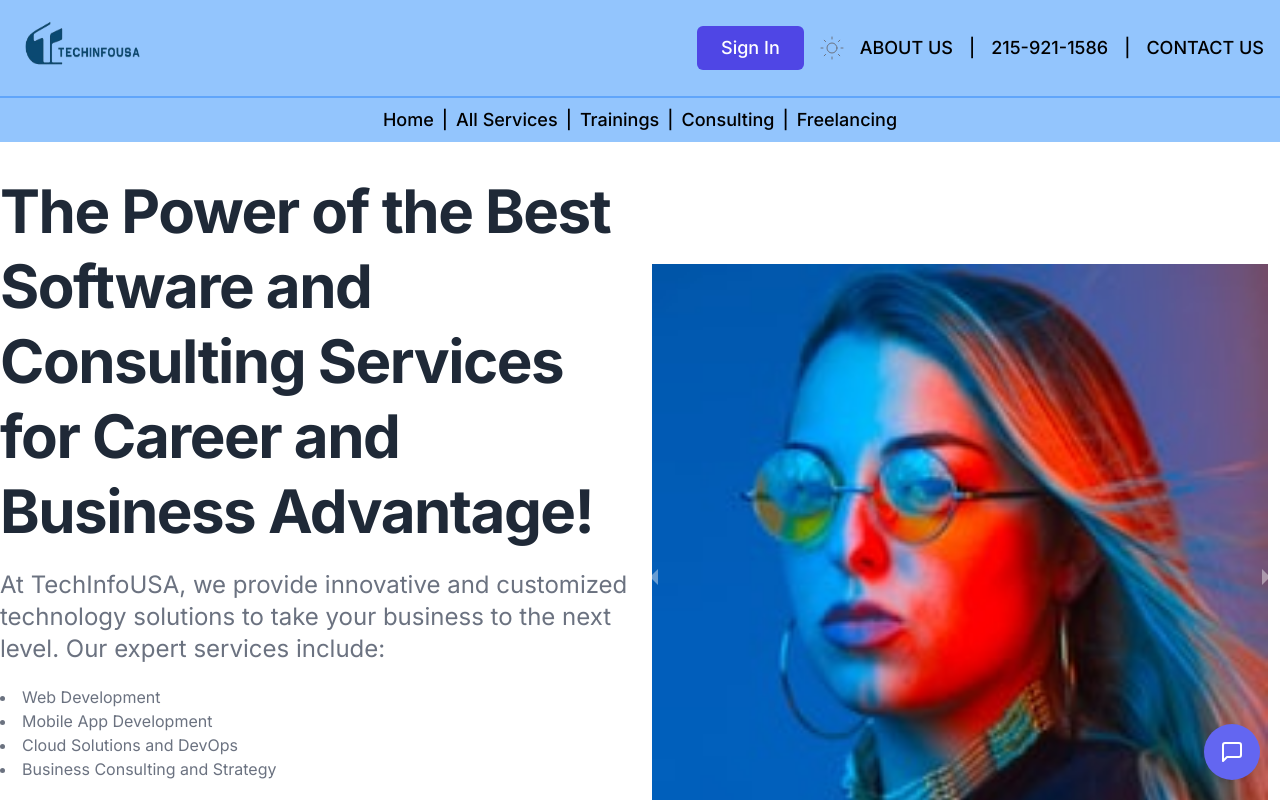
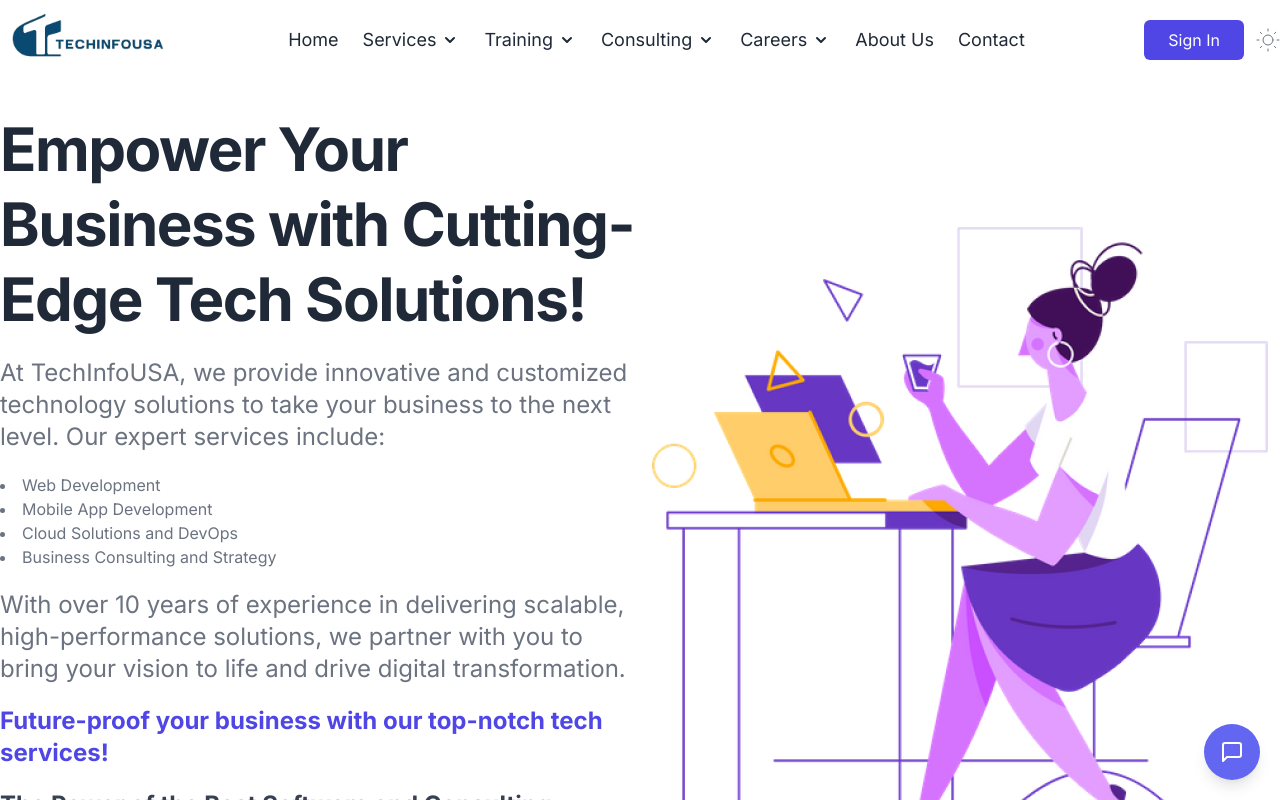
Before and after one commit to parosh-mahmud/techinfousa, a Next.js app: page / in a window 1280 px wide. Shown: the top 800 px of the page. Built offline with nearby package versions, Linux system fonts and the light colour scheme.

Commit message:
updated navbar

```diff
--- a/components/hero.js
+++ b/components/hero.js
@@ -1,10 +1,6 @@
 import Image from "next/image";
 import Container from "./container";
-import { Carousel } from "react-responsive-carousel";
-import "react-responsive-carousel/lib/styles/carousel.min.css";
-import heroImg1 from "../public/img/user1.jpg";
-import heroImg2 from "../public/img/user1.jpg";
-import heroImg3 from "../public/img/user3.jpg"; // Add more images as needed
+import heroImg from "../public/img/hero.png"; // You can update this image to reflect your business
 
 export default function Hero() {
   return (
@@ -13,8 +9,7 @@ export default function Hero() {
         <div className="flex items-center w-full lg:w-1/2">
           <div className="max-w-2xl mb-8">
             <h1 className="text-4xl font-bold leading-snug tracking-tight text-gray-800 lg:text-4xl lg:leading-tight xl:text-6xl xl:leading-tight dark:text-white">
-              The Power of the Best Software and Consulting Services for Career
-              and Business Advantage!
+              Empower Your Business with Cutting-Edge Tech Solutions!
             </h1>
             <p className="py-5 text-xl leading-normal text-gray-500 lg:text-xl xl:text-2xl dark:text-gray-300">
               At TechInfoUSA, we provide innovative and customized technology
@@ -32,59 +27,36 @@ export default function Hero() {
               high-performance solutions, we partner with you to bring your
               vision to life and drive digital transformation.
             </p>
-
+            <h2 className="text-2xl font-bold text-indigo-600">
+              Future-proof your business with our top-notch tech services!
+            </h2>
+            <h3 className="text-2xl font-bold text-gray-700 dark:text-white mt-5">
+              The Power of the Best Software and Consulting Services for Career
+              and Business Advantage!
+            </h3>
+            <p className="py-3 text-lg font-semibold text-gray-700 dark:text-gray-300">
+              <span className="line-through">$999</span> $799{" "}
+              <span className="text-xs">(limited-time offer)</span>
+            </p>
             <a
               href="#contact"
               className="px-8 py-4 text-lg font-medium text-center text-white bg-indigo-600 rounded-md"
             >
-              Take services
+              Get Started
             </a>
           </div>
         </div>
         <div className="flex items-center justify-center w-full lg:w-1/2">
-          <div className="w-full">
-            <Carousel
-              showArrows={true}
-              autoPlay={true}
-              infiniteLoop={true}
-              interval={5000}
-              showThumbs={false}
-              showStatus={false}
-            >
-              <div>
+          <div className="hidden lg:block">
             <Image
-                  src={heroImg1}
+              src={heroImg}
               width="616"
               height="617"
-                  alt="Hero Illustration 1"
+              alt="Hero Illustration"
               layout="intrinsic"
               loading="eager"
               placeholder="blur"
             />
-              </div>
-              <div>
-                <Image
-                  src={heroImg2}
-                  width="616"
-                  height="617"
-                  alt="Hero Illustration 2"
-                  layout="intrinsic"
-                  loading="eager"
-                  placeholder="blur"
-                />
-              </div>
-              <div>
-                <Image
-                  src={heroImg3}
-                  width="616"
-                  height="617"
-                  alt="Hero Illustration 3"
-                  layout="intrinsic"
-                  loading="eager"
-                  placeholder="blur"
-                />
-              </div>
-            </Carousel>
           </div>
         </div>
       </Container>
--- a/components/navbar.js
+++ b/components/navbar.js
@@ -1,262 +1,263 @@
-// import Link from "next/link";
-// import ThemeChanger from "./DarkSwitch";
-// import { Disclosure } from "@headlessui/react";
-// import { Fragment, useState, useEffect } from "react";
-// import { ChevronDownIcon } from "@heroicons/react/solid";
-
-// export default function Navbar() {
-//   const [isScrolled, setIsScrolled] = useState(false);
-
-//   const handleScroll = () => {
-//     setIsScrolled(window.scrollY > 0);
-//   };
-
-//   useEffect(() => {
-//     window.addEventListener("scroll", handleScroll);
-//     return () => {
-//       window.removeEventListener("scroll", handleScroll);
-//     };
-//   }, []);
-
-//   const navigation = [
-//     { name: "Home", href: "/" },
-//     {
-//       name: "Services",
-//       submenu: [
-//         { name: "Web Development", href: "/services/web-development" },
-//         { name: "App Development", href: "/services/app-development" },
-//         { name: "SEO Optimization", href: "/services/seo-optimization" },
-//       ],
-//     },
-//     {
-//       name: "Training",
-//       submenu: [
-//         { name: "Workshops", href: "/training/workshops" },
-//         { name: "Webinars", href: "/training/webinars" },
-//       ],
-//     },
-//     {
-//       name: "Consulting",
-//       submenu: [
-//         { name: "Business Strategy", href: "/consulting/business-strategy" },
-//         { name: "Technology", href: "/consulting/technology" },
-//       ],
-//     },
-//     {
-//       name: "Careers",
-//       submenu: [
-//         { name: "Job Openings", href: "/careers/job-openings" },
-//         { name: "Internships", href: "/careers/internships" },
-//       ],
-//     },
-//     { name: "About Us", href: "/about" },
-//     { name: "Contact", href: "/contact" },
-//   ];
-
-//   return (
-//     <>
-//       <div
-//         className={`w-full fixed top-0 z-50 h-20 ${
-//           isScrolled ? "bg-white shadow-md dark:bg-gray-900" : ""
-//         }`}
-//       >
-//         <nav className="container flex items-center justify-between h-full p-4 mx-auto lg:justify-between xl:px-0">
-//           <Disclosure>
-//             {({ open }) => (
-//               <>
-//                 <div className="flex items-center justify-between w-full lg:w-auto">
-//                   <Link href="/">
-//                     <a className="flex items-center space-x-2">
-//                       <img
-//                         src="/logos/techinfologo.png"
-//                         alt="Logo"
-//                         className="w-25 h-20"
-//                       />
-//                     </a>
-//                   </Link>
-//                   <div className="flex items-center lg:hidden">
-//                     <Disclosure.Button
-//                       className="p-2 text-gray-500 rounded-md hover:text-indigo-500 focus:text-indigo-500 focus:bg-indigo-100 focus:outline-none dark:text-gray-300 dark:focus:bg-trueGray-700"
-//                       aria-label="Toggle Menu"
-//                     >
-//                       {open ? (
-//                         <svg className="w-6 h-6" viewBox="0 0 24 24">
-//                           <path fill="currentColor" d="M6 18L18 6M6 6l12 12" />
-//                         </svg>
-//                       ) : (
-//                         <svg className="w-6 h-6" viewBox="0 0 24 24">
-//                           <path
-//                             fill="currentColor"
-//                             d="M4 6h16M4 12h16M4 18h16"
-//                           />
-//                         </svg>
-//                       )}
-//                     </Disclosure.Button>
-//                   </div>
-//                 </div>
-//                 <Disclosure.Panel className="lg:hidden">
-//                   <div className="flex flex-col mt-4 space-y-2">
-//                     {navigation.map((item, index) => (
-//                       <div key={index}>
-//                         {item.submenu ? (
-//                           <Disclosure>
-//                             {({ open }) => (
-//                               <>
-//                                 <Disclosure.Button className="flex justify-between w-full px-4 py-2 text-gray-500 rounded-md dark:text-gray-300 hover:text-indigo-500 focus:outline-none">
-//                                   <span>{item.name}</span>
-//                                   <ChevronDownIcon
-//                                     className={`w-5 h-5 transition-transform duration-200 ${
-//                                       open ? "transform rotate-180" : ""
-//                                     }`}
-//                                   />
-//                                 </Disclosure.Button>
-//                                 <Disclosure.Panel className="px-4 pt-2 pb-4">
-//                                   {item.submenu.map((subitem, idx) => (
-//                                     <Link key={idx} href={subitem.href}>
-//                                       <a className="block py-2 text-gray-500 rounded-md dark:text-gray-300 hover:text-indigo-500 focus:outline-none">
-//                                         {subitem.name}
-//                                       </a>
-//                                     </Link>
-//                                   ))}
-//                                 </Disclosure.Panel>
-//                               </>
-//                             )}
-//                           </Disclosure>
-//                         ) : (
-//                           <Link href={item.href}>
-//                             <a className="px-4 py-2 text-gray-500 rounded-md dark:text-gray-300 hover:text-indigo-500 focus:text-indigo-500 focus:bg-indigo-100 focus:outline-none">
-//                               {item.name}
-//                             </a>
-//                           </Link>
-//                         )}
-//                       </div>
-//                     ))}
-//                     <Link href="/">
-//                       <a className="px-6 py-2 mt-3 text-center text-white bg-indigo-600 rounded-md">
-//                         Sign In
-//                       </a>
-//                     </Link>
-//                     <div className="mt-3">
-//                       <ThemeChanger />
-//                     </div>
-//                   </div>
-//                 </Disclosure.Panel>
-//               </>
-//             )}
-//           </Disclosure>
-//           <div className="hidden lg:flex lg:items-center">
-//             <ul className="flex items-center space-x-6">
-//               {navigation.map((menu, index) => (
-//                 <li key={index} className="relative group">
-//                   {menu.submenu ? (
-//                     <>
-//                       <button className="flex items-center text-lg font-normal text-gray-800 dark:text-gray-200 hover:text-indigo-500 focus:outline-none">
-//                         {menu.name}
-//                         <ChevronDownIcon className="w-5 h-5 ml-1 transition-transform duration-200 group-hover:rotate-180" />
-//                       </button>
-//                       <div className="absolute left-0 z-10 hidden pt-2 group-hover:block">
-//                         <div className="w-48 bg-white rounded-md shadow-lg dark:bg-gray-800">
-//                           {menu.submenu.map((subitem, idx) => (
-//                             <Link key={idx} href={subitem.href}>
-//                               <a className="block px-4 py-2 text-gray-800 dark:text-gray-200 hover:bg-gray-100 dark:hover:bg-gray-700">
-//                                 {subitem.name}
-//                               </a>
-//                             </Link>
-//                           ))}
-//                         </div>
-//                       </div>
-//                     </>
-//                   ) : (
-//                     <Link href={menu.href}>
-//                       <a className="text-lg font-normal text-gray-800 dark:text-gray-200 hover:text-indigo-500 focus:outline-none">
-//                         {menu.name}
-//                       </a>
-//                     </Link>
-//                   )}
-//                 </li>
-//               ))}
-//             </ul>
-//           </div>
-//           <div className="hidden lg:flex lg:items-center space-x-3">
-//             <Link href="/">
-//               <a className="px-6 py-2 text-white bg-indigo-600 rounded-md">
-//                 Sign In
-//               </a>
-//             </Link>
-//             <ThemeChanger />
-//           </div>
-//         </nav>
-//       </div>
-//       <main className="mt-20">{/* Main content goes here */}</main>
-//     </>
-//   );
-// }
 import Link from "next/link";
 import ThemeChanger from "./DarkSwitch";
+import { Disclosure } from "@headlessui/react";
+import { Fragment, useState, useEffect } from "react";
+import { ChevronDownIcon } from "@heroicons/react/solid";
 
-export default function CustomNavbar() {
+export default function Navbar() {
+  const [isScrolled, setIsScrolled] = useState(false);
+
+  const handleScroll = () => {
+    setIsScrolled(window.scrollY > 0);
+  };
+
+  useEffect(() => {
+    window.addEventListener("scroll", handleScroll);
+    return () => {
+      window.removeEventListener("scroll", handleScroll);
+    };
+  }, []);
+
+  const navigation = [
+    { name: "Home", href: "/" },
+    {
+      name: "Services",
+      submenu: [
+        { name: "Web Development", href: "/services/web-development" },
+        { name: "App Development", href: "/services/app-development" },
+        { name: "SEO Optimization", href: "/services/seo-optimization" },
+      ],
+    },
+    {
+      name: "Training",
+      submenu: [
+        { name: "Workshops", href: "/training/workshops" },
+        { name: "Webinars", href: "/training/webinars" },
+      ],
+    },
+    {
+      name: "Consulting",
+      submenu: [
+        { name: "Business Strategy", href: "/consulting/business-strategy" },
+        { name: "Technology", href: "/consulting/technology" },
+      ],
+    },
+    {
+      name: "Careers",
+      submenu: [
+        { name: "Job Openings", href: "/careers/job-openings" },
+        { name: "Internships", href: "/careers/internships" },
+      ],
+    },
+    { name: "About Us", href: "/about" },
+    { name: "Contact", href: "/contact" },
+  ];
+
   return (
-    <header className="bg-blue-300">
-      {/* Top bar */}
-      <div className="container mx-auto flex justify-between items-center py-2 px-4 border-b-1 border-indigo-600">
-        {/* Logo Section */}
-        <div className="w-1/3 flex items-center justify-start">
+    <>
+      <div
+        className={`w-full fixed top-0 z-50 h-20 ${
+          isScrolled ? "bg-white shadow-md dark:bg-gray-900" : ""
+        }`}
+      >
+        <nav className="container flex items-center justify-between h-full p-4 mx-auto lg:justify-between xl:px-0">
+          <Disclosure>
+            {({ open }) => (
+              <>
+                <div className="flex items-center justify-between w-full lg:w-auto">
+                  <Link href="/">
+                    <a className="flex items-center space-x-2">
                       <img
                         src="/logos/techinfologo.png"
                         alt="Logo"
-            className="w-32 h-20" // Adjust these dimensions as needed
+                        className="w-25 h-20"
                       />
+                    </a>
+                  </Link>
+                  <div className="flex items-center lg:hidden">
+                    <Disclosure.Button
+                      className="p-2 text-gray-500 rounded-md hover:text-indigo-500 focus:text-indigo-500 focus:bg-indigo-100 focus:outline-none dark:text-gray-300 dark:focus:bg-trueGray-700"
+                      aria-label="Toggle Menu"
+                    >
+                      {open ? (
+                        <svg className="w-6 h-6" viewBox="0 0 24 24">
+                          <path fill="currentColor" d="M6 18L18 6M6 6l12 12" />
+                        </svg>
+                      ) : (
+                        <svg className="w-6 h-6" viewBox="0 0 24 24">
+                          <path
+                            fill="currentColor"
+                            d="M4 6h16M4 12h16M4 18h16"
+                          />
+                        </svg>
+                      )}
+                    </Disclosure.Button>
                   </div>
-
-        {/* Info Section with Sign In button */}
-        <div className="w-2/3 flex justify-end items-center space-x-4 text-lg text-black font-medium">
-          {/* Sign In Button */}
+                </div>
+                <Disclosure.Panel className="lg:hidden">
+                  <div className="flex flex-col mt-4 space-y-2">
+                    {navigation.map((item, index) => (
+                      <div key={index}>
+                        {item.submenu ? (
+                          <Disclosure>
+                            {({ open }) => (
+                              <>
+                                <Disclosure.Button className="flex justify-between w-full px-4 py-2 text-gray-500 rounded-md dark:text-gray-300 hover:text-indigo-500 focus:outline-none">
+                                  <span>{item.name}</span>
+                                  <ChevronDownIcon
+                                    className={`w-5 h-5 transition-transform duration-200 ${
+                                      open ? "transform rotate-180" : ""
+                                    }`}
+                                  />
+                                </Disclosure.Button>
+                                <Disclosure.Panel className="px-4 pt-2 pb-4">
+                                  {item.submenu.map((subitem, idx) => (
+                                    <Link key={idx} href={subitem.href}>
+                                      <a className="block py-2 text-gray-500 rounded-md dark:text-gray-300 hover:text-indigo-500 focus:outline-none">
+                                        {subitem.name}
+                                      </a>
+                                    </Link>
+                                  ))}
+                                </Disclosure.Panel>
+                              </>
+                            )}
+                          </Disclosure>
+                        ) : (
+                          <Link href={item.href}>
+                            <a className="px-4 py-2 text-gray-500 rounded-md dark:text-gray-300 hover:text-indigo-500 focus:text-indigo-500 focus:bg-indigo-100 focus:outline-none">
+                              {item.name}
+                            </a>
+                          </Link>
+                        )}
+                      </div>
+                    ))}
+                    <Link href="/">
+                      <a className="px-6 py-2 mt-3 text-center text-white bg-indigo-600 rounded-md">
+                        Sign In
+                      </a>
+                    </Link>
+                    <div className="mt-3">
+                      <ThemeChanger />
+                    </div>
+                  </div>
+                </Disclosure.Panel>
+              </>
+            )}
+          </Disclosure>
+          <div className="hidden lg:flex lg:items-center">
+            <ul className="flex items-center space-x-6">
+              {navigation.map((menu, index) => (
+                <li key={index} className="relative group">
+                  {menu.submenu ? (
+                    <>
+                      <button className="flex items-center text-lg font-normal text-gray-800 dark:text-gray-200 hover:text-indigo-500 focus:outline-none">
+                        {menu.name}
+                        <ChevronDownIcon className="w-5 h-5 ml-1 transition-transform duration-200 group-hover:rotate-180" />
+                      </button>
+                      <div className="absolute left-0 z-10 hidden pt-2 group-hover:block">
+                        <div className="w-48 bg-white rounded-md shadow-lg dark:bg-gray-800">
+                          {menu.submenu.map((subitem, idx) => (
+                            <Link key={idx} href={subitem.href}>
+                              <a className="block px-4 py-2 text-gray-800 dark:text-gray-200 hover:bg-gray-100 dark:hover:bg-gray-700">
+                                {subitem.name}
+                              </a>
+                            </Link>
+                          ))}
+                        </div>
+                      </div>
+                    </>
+                  ) : (
+                    <Link href={menu.href}>
+                      <a className="text-lg font-normal text-gray-800 dark:text-gray-200 hover:text-indigo-500 focus:outline-none">
+                        {menu.name}
+                      </a>
+                    </Link>
+                  )}
+                </li>
+              ))}
+            </ul>
+          </div>
+          <div className="hidden lg:flex lg:items-center space-x-3">
             <Link href="/">
               <a className="px-6 py-2 text-white bg-indigo-600 rounded-md">
                 Sign In
               </a>
             </Link>
-
-          {/* Theme Changer (optional, or can be moved elsewhere) */}
             <ThemeChanger />
-
-          {/* About and Contact Info */}
-          <Link href="/about">
-            <a className="hover:underline">ABOUT US</a>
-          </Link>
-          <span>|</span>
-          <span>215-921-1586</span>
-          <span>|</span>
-          <Link href="/contact">
-            <a className="hover:underline">CONTACT US</a>
-          </Link>
-        </div>
-      </div>
-
-      {/* Navigation Bar */}
-      <nav className="bg-blue-300">
-        <div className="container mx-auto flex justify-center items-center py-2 text-lg text-black font-medium border-t-2 border-blue-400">
-          <Link href="/">
-            <a className="hover:underline">Home</a>
-          </Link>
-          <span className="mx-2">|</span>
-          <Link href="/services">
-            <a className="hover:underline">All Services</a>
-          </Link>
-          <span className="mx-2">|</span>
-          <Link href="/trainings">
-            <a className="hover:underline">Trainings</a>
-          </Link>
-          <span className="mx-2">|</span>
-          <Link href="/consulting">
-            <a className="hover:underline">Consulting</a>
-          </Link>
-          <span className="mx-2">|</span>
-          <Link href="/freelancing">
-            <a className="hover:underline">Freelancing</a>
-          </Link>
           </div>
         </nav>
-    </header>
+      </div>
+      <main className="mt-20">{/* Main content goes here */}</main>
+    </>
   );
 }
+
+// import Link from "next/link";
+// import ThemeChanger from "./DarkSwitch";
+
+// export default function CustomNavbar() {
+//   return (
+//     <header className="bg-blue-300">
+//       {/* Top bar */}
+//       <div className="container mx-auto flex justify-between items-center py-2 px-4 border-b-1 border-indigo-600">
+//         {/* Logo Section */}
+//         <div className="w-1/3 flex items-center justify-start">
+//           <img
+//             src="/logos/techinfologo.png"
+//             alt="Logo"
+//             className="w-32 h-20" // Adjust these dimensions as needed
+//           />
+//         </div>
+
+//         {/* Info Section with Sign In button */}
+//         <div className="w-2/3 flex justify-end items-center space-x-4 text-lg text-black font-medium">
+//           {/* Sign In Button */}
+//           <Link href="/">
+//             <a className="px-6 py-2 text-white bg-indigo-600 rounded-md">
+//               Sign In
+//             </a>
+//           </Link>
+
+//           {/* Theme Changer (optional, or can be moved elsewhere) */}
+//           <ThemeChanger />
+
+//           {/* About and Contact Info */}
+//           <Link href="/about">
+//             <a className="hover:underline">ABOUT US</a>
+//           </Link>
+//           <span>|</span>
+//           <span>215-921-1586</span>
+//           <span>|</span>
+//           <Link href="/contact">
+//             <a className="hover:underline">CONTACT US</a>
+//           </Link>
+//         </div>
+//       </div>
+
+//       {/* Navigation Bar */}
+//       <nav className="bg-blue-300">
+//         <div className="container mx-auto flex justify-center items-center py-2 text-lg text-black font-medium border-t-2 border-blue-400">
+//           <Link href="/">
+//             <a className="hover:underline">Home</a>
+//           </Link>
+//           <span className="mx-2">|</span>
+//           <Link href="/services">
+//             <a className="hover:underline">All Services</a>
+//           </Link>
+//           <span className="mx-2">|</span>
+//           <Link href="/trainings">
+//             <a className="hover:underline">Trainings</a>
+//           </Link>
+//           <span className="mx-2">|</span>
+//           <Link href="/consulting">
+//             <a className="hover:underline">Consulting</a>
+//           </Link>
+//           <span className="mx-2">|</span>
+//           <Link href="/freelancing">
+//             <a className="hover:underline">Freelancing</a>
+//           </Link>
+//         </div>
+//       </nav>
+//     </header>
+//   );
+// }
```
Also changed, not shown: 1 other file (tests, documents, lock files or other folders). Lines whose indentation alone changed are shown as unchanged.
